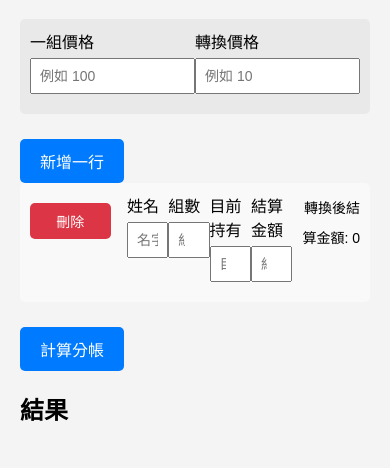
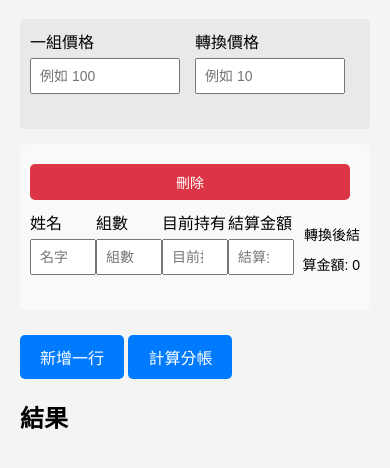
Before and after one commit to tangshanyu/sharemoney, a plain HTML site: page 分帳.html in a window 390 px wide. Shown: the part 90-558 px from the top of the page. Drawn offline with Linux system fonts and the light colour scheme.

Commit message:
Add files via upload

```diff
--- a/分帳.html
+++ b/分帳.html
@@ -24,11 +24,12 @@
             font-size: 14px;
             box-sizing: border-box;
             margin-bottom: 15px;
-            size: 10;
-            width: auto; /* 保持寬度自動調整 */
+            width: 100%;
+            max-width: 150px; /* 限制輸入框最大寬度 */
+            box-sizing: border-box;
         }
         .converted-value {
-            width: 15%;
+            width: 100%;
             font-size: 14px;
             line-height: 30px;
             text-align: right;
@@ -48,7 +49,8 @@
         }
         .row {
             display: flex;
-            align-items: flex-start;
+            flex-wrap: wrap;
+            align-items: center;
             margin-bottom: 15px;
             padding: 10px;
             border-radius: 5px;
@@ -58,6 +60,13 @@
         }
         .row:nth-child(even) {
             background-color: #e9e9e9;
+        }
+        .row > div {
+            flex: 1;
+            margin-right: 10px;
+        }
+        .row > div:last-child {
+            margin-right: 0;
         }
         #result p {
             background-color: #fff;
@@ -78,7 +87,7 @@
             padding: 8px;
             font-size: 14px;
             border-radius: 5px;
-            margin-right: 5%;
+            margin-right: 10px;
         }
         .delete-button:hover {
             background-color: #c82333;
@@ -89,12 +98,16 @@
             margin-top: 10px;
         }
         @media (max-width: 600px) {
+            .row > div {
+                margin-right: 0;
+                margin-bottom: 10px;
+            }
             input[type="text"], input[type="number"], select, .converted-value {
                 width: 100%;
-                margin: 0 0 10px 0;
             }
             .delete-button {
                 width: 100%;
+                margin-bottom: 10px;
             }
         }
     </style>
@@ -113,9 +126,10 @@
         </div>
     </div>
 
+    <div id="inputArea"></div>
+
     <button onclick="addRow()">新增一行</button>
 
-    <div id="inputArea"></div>
     <button onclick="calculateSplit()">計算分帳</button>
 
     <h2>結果</h2>
```
